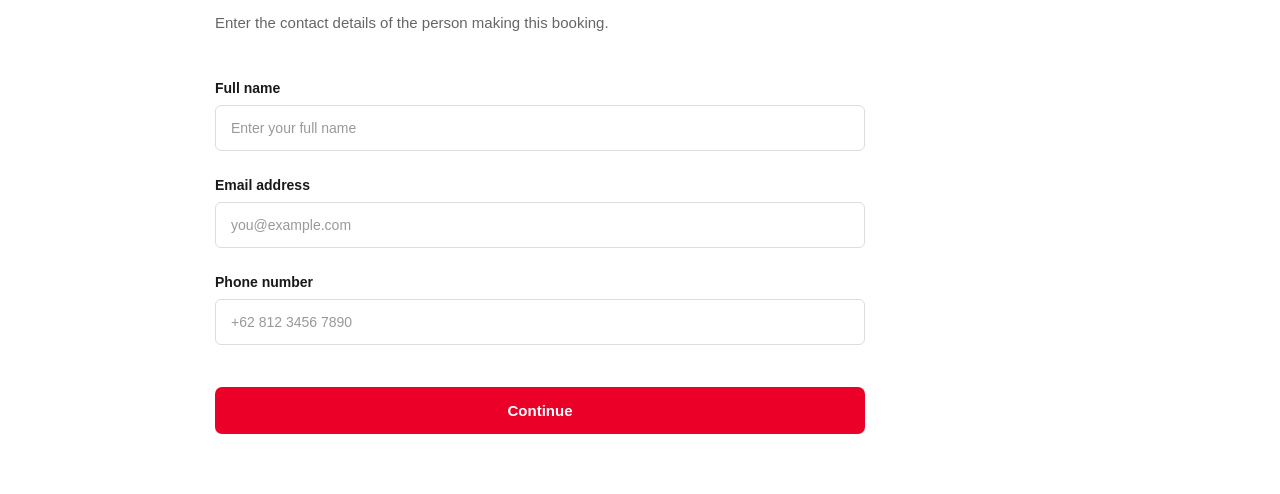
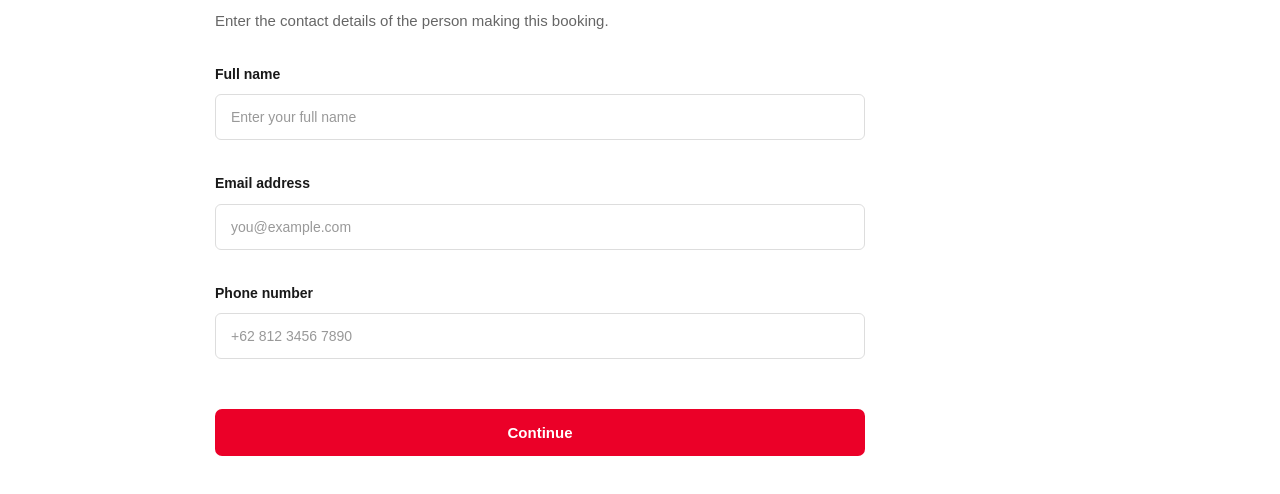
Before and after one commit to timothyalexandert/tedxregents-ticketing, a plain HTML site: page details.html in a window 1280 px wide. Shown: the part 266-760 px from the top of the page. Drawn offline with Linux system fonts and the light colour scheme.

Commit message:
Update style.css

```diff
--- a/style.css
+++ b/style.css
@@ -352,7 +352,6 @@ h1 {
 
 }
 
-
 /* DETAILS FORM */
 
 .details-section {
@@ -361,25 +360,32 @@ h1 {
 }
 
 .details-section h1 {
-    margin-bottom: 14px;
+    margin-bottom: 12px;
+}
+
+.details-section .subtitle {
+    margin-bottom: 0;
 }
 
 #detailsForm {
-    margin-top: 40px;
+    margin-top: 32px;
 }
 
 .form-group {
     display: flex;
     flex-direction: column;
 
-    margin-bottom: 26px;
+    margin-bottom: 34px;
 }
 
 .form-group label {
-    margin-bottom: 9px;
+    margin-bottom: 10px;
+
+    color: var(--black);
 
     font-size: 14px;
     font-weight: 700;
+    line-height: 1.4;
 }
 
 .form-group input {
@@ -398,8 +404,9 @@ h1 {
 
     outline: none;
 
-    transition: border-color 0.2s ease,
-                box-shadow 0.2s ease;
+    transition:
+        border-color 0.2s ease,
+        box-shadow 0.2s ease;
 }
 
 .form-group input:focus {
```
